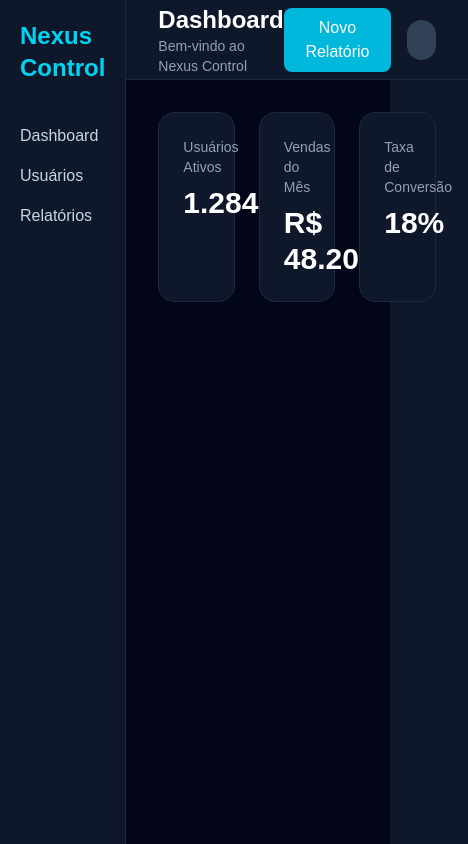
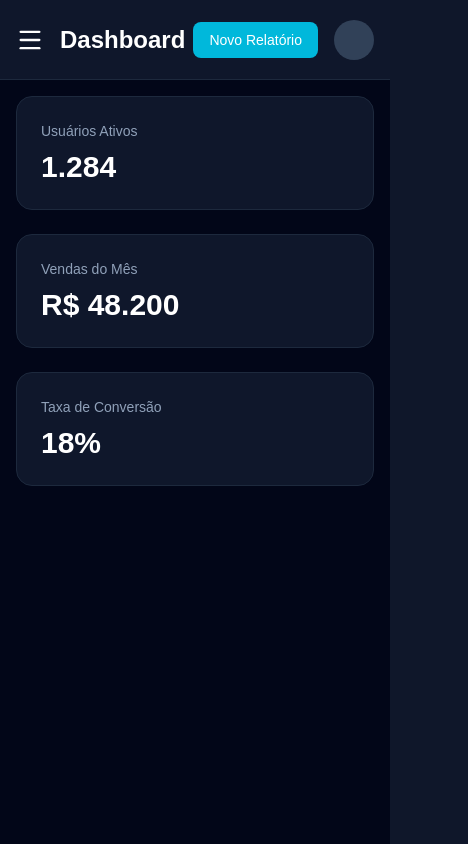
Before and after one commit to AlexCarc/NexusControl, a React (Vite) app in the folder client/: page / in a window 390 px wide. Shown: the whole page, 468 px wide, since content can reach past the window. Built offline with nearby package versions, Linux system fonts and the light colour scheme.

Commit message:
feat: add responsive dashboard layout

```diff
--- a/client/package.json
+++ b/client/package.json
@@ -11,6 +11,7 @@
   },
   "dependencies": {
     "@tailwindcss/vite": "^4.3.0",
+    "lucide-react": "^1.16.0",
     "react": "^19.2.6",
     "react-dom": "^19.2.6",
     "tailwindcss": "^4.3.0"
--- a/client/src/App.tsx
+++ b/client/src/App.tsx
@@ -12,9 +12,9 @@ function App() {
 
         <Navbar />
 
-        <main className="p-8">
+        <main className="p-4 md:p-8">
 
-          <div className="grid grid-cols-3 gap-6">
+          <div className="grid grid-cols-1 md:grid-cols-2 xl:grid-cols-3 gap-6">
 
             <MetricCard
               title="Usuários Ativos"
--- a/client/src/components/MetricCard.tsx
+++ b/client/src/components/MetricCard.tsx
@@ -5,7 +5,8 @@ type MetricCardProps = {
 
 export function MetricCard({ title, value }: MetricCardProps) {
   return (
-    <div className="bg-slate-900 p-6 rounded-2xl border border-slate-800">
+    <div className="bg-slate-900 p-6 rounded-2xl border border-slate-800 hover:border-cyan-500 transition duration-300 hover:scale-[1.02] cursor-pointer">
+
       <p className="text-slate-400 text-sm">
         {title}
       </p>
@@ -13,6 +14,7 @@ export function MetricCard({ title, value }: MetricCardProps) {
       <h2 className="text-3xl font-bold text-white mt-2">
         {value}
       </h2>
+
     </div>
   )
 }
--- a/client/src/components/Navbar.tsx
+++ b/client/src/components/Navbar.tsx
@@ -1,24 +1,37 @@
+import { Menu } from "lucide-react";
+
 export function Navbar() {
   return (
-    <header className="w-full h-20 bg-slate-900 border-b border-slate-800 flex items-center justify-between px-8">
+    <header className="w-full h-20 bg-slate-900 border-b border-slate-800 flex items-center justify-between px-4 md:px-8">
+
+      <div className="flex items-center gap-4">
+
+        <button className="md:hidden text-white">
+          <Menu size={28} />
+        </button>
 
         <div>
           <h1 className="text-2xl font-bold text-white">
             Dashboard
           </h1>
 
-        <p className="text-slate-400 text-sm">
+          <p className="text-slate-400 text-sm hidden md:block">
             Bem-vindo ao Nexus Control
           </p>
         </div>
 
+      </div>
+
       <div className="flex items-center gap-4">
-        <button className="bg-cyan-500 hover:bg-cyan-600 transition px-4 py-2 rounded-lg font-medium">
+
+        <button className="bg-cyan-500 hover:bg-cyan-600 transition px-4 py-2 rounded-lg font-medium text-sm md:text-base">
           Novo Relatório
         </button>
 
         <div className="w-10 h-10 rounded-full bg-slate-700"></div>
+
       </div>
+
     </header>
   )
 }
--- a/client/src/layouts/Sidebar.tsx
+++ b/client/src/layouts/Sidebar.tsx
@@ -1,6 +1,6 @@
 export function Sidebar() {
   return (
-    <aside className="w-64 h-screen bg-slate-900 border-r border-slate-800 p-5">
+    <aside className="w-64 hidden md:block h-screen bg-slate-900 border-r border-slate-800 p-5">
       <h2 className="text-2xl font-bold text-cyan-400">
         Nexus Control
       </h2>
```
Also changed, not shown: 1 other file (tests, documents, lock files or other folders). Lines whose indentation alone changed are shown as unchanged.
